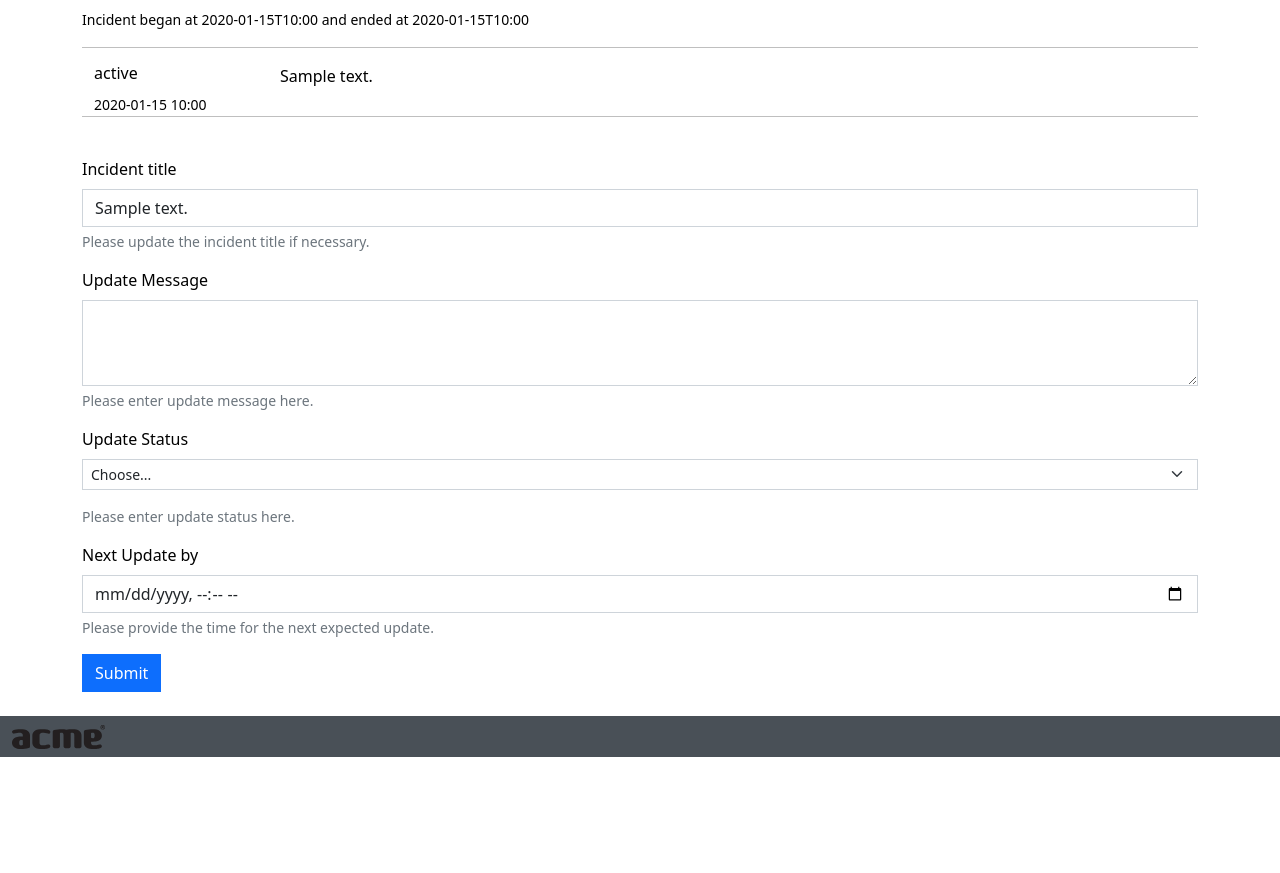
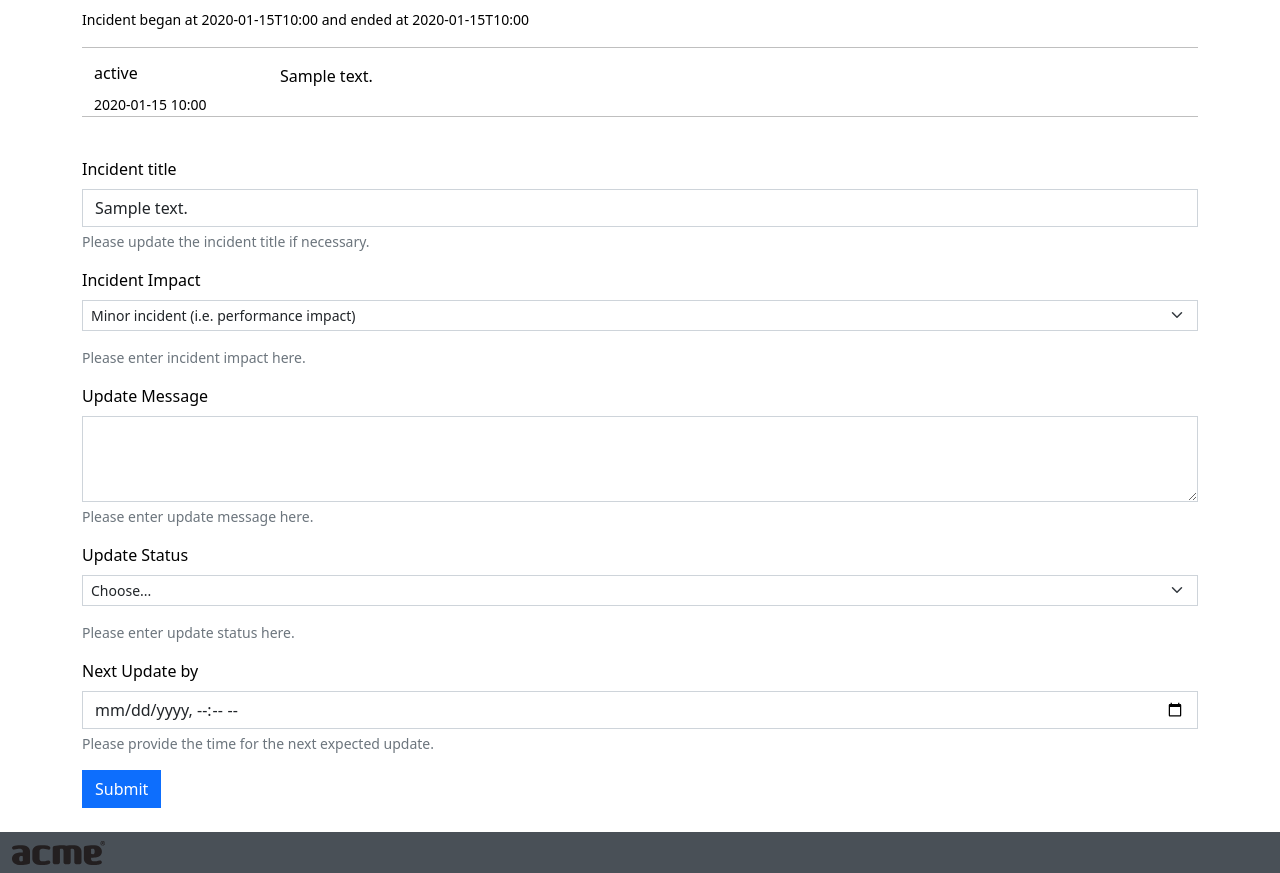
Before and after one commit to stackmon/status-dashboard, a Flask app: page /incidents/1 in a window 1280 px wide. Shown: the part 207-1080 px from the top of the page. Before the commit the page ends 964 px from the top, so only its background shows below. Run offline with Flask 3, Linux system fonts and the light colour scheme; the visitor is signed in with stand-in values (Sample User, id 1); tables that the repository leaves empty hold one stand-in row (values such as "Sample post"); parts of the project's set-up code (start-up, migrations or seed data) failed here and were passed over; some libraries are stand-ins or nearby versions.

Commit message:
Implement UI Incident Handling
- add possibility to manually split incidents
- separating 1 component: go to an active incident -> click on the component you wish to separate -> click on 'Separate into a new incident'
- separating multiple components: click on 'Open new incident' -> select the components you wish to separate (it is possible to also add components that do not have any active incidents) -> on submit, a new incident is created, selected components are automatically removed from the existing incident(s)
- each manual split automatically updates involved incidents with a message
- if all components are removed from an incident (only possible when separating multiple components), it will be automatically closed with an update message
- add possibility to change incident impact when updating an incident
- manually updating a system-created incident will mark it as a user incident; such incident can no longer be updated via API

```diff
--- a/app/models.py
+++ b/app/models.py
@@ -205,6 +205,12 @@ class Component(Base):
 
         return sla_dict
 
+    @staticmethod
+    def get_by_id(component_id):
+        return db.session.scalars(
+            select(Component).where(Component.id == component_id)
+        ).first()
+
 
 class ComponentAttribute(Base):
     """Component Attribute model"""
--- a/app/web/forms.py
+++ b/app/web/forms.py
@@ -36,6 +36,7 @@ class IncidentUpdateForm(FlaskForm):
             validators.Length(min=10, max=200),
         ],
     )
+    update_impact = SelectField("Incident Impact")
     update_status = SelectField("Update Status")
     next_update = DateTimeField("Next Update by", format='%Y-%m-%dT%H:%M')
     submit = SubmitField("Submit")
--- a/app/web/routes.py
+++ b/app/web/routes.py
@@ -46,6 +46,15 @@ def index():
     )
 
 
+def update_incident(incident_id, text, status="SYSTEM"):
+    update = IncidentStatus(
+        incident_id=incident_id,
+        text=text,
+        status=status,
+    )
+    db.session.add(update)
+
+
 @bp.route("/incidents", methods=["GET", "POST"])
 @authorization.auth_required
 def new_incident(current_user):
@@ -57,6 +66,8 @@ def new_incident(current_user):
         (v.value, v.string)
         for (_, v) in current_app.config["INCIDENT_IMPACTS"].items()
     ]
+
+    active_incidents = Incident.get_all_active()
 
     if form.validate_on_submit():
         selected_components = [
@@ -74,8 +85,32 @@ def new_incident(current_user):
             impact=form.incident_impact.data,
             start_date=form.incident_start.data,
             components=incident_components,
+            system=False,
         )
         db.session.add(new_incident)
+        db.session.commit()
+
+        messages_from = []
+
+        for inc in active_incidents:
+            messages_to = []
+            for comp in incident_components:
+                if comp in inc.components:
+                    messages_to.append(
+                        f"{comp} manually moved to {new_incident}"
+                    )
+                    messages_from.append(
+                        f"{comp} manually moved from {inc}"
+                    )
+                    if len(inc.components) > 1:
+                        inc.components.remove(comp)
+                    else:
+                        messages_to.append("Incident closed by system")
+                        inc.end_date = datetime.now()
+            if messages_to:
+                update_incident(inc.id, ', '.join(messages_to))
+        if messages_from:
+            update_incident(new_incident.id, ', '.join(messages_from))
         db.session.commit()
         return redirect("/")
     return render_template(
@@ -90,6 +125,10 @@ def incident(incident_id):
     form = None
     if "user" in session:
         form = IncidentUpdateForm(id)
+        form.update_impact.choices = [
+            (v.value, v.string)
+            for (_, v) in current_app.config["INCIDENT_IMPACTS"].items()
+        ]
         # Update_status will contain choices based on the incident_type
         form.update_status.choices = [
             (k, v)
@@ -103,21 +142,48 @@ def incident(incident_id):
 
         if form.validate_on_submit():
             new_status = form.update_status.data
-            update = IncidentStatus(
-                incident_id=incident_id,
-                text=form.update_text.data,
-                status=new_status,
-            )
-            db.session.add(update)
+            update_incident(incident_id, form.update_text.data, new_status)
             if new_status in ["completed", "resolved"]:
                 # Incident is completed
                 incident.end_date = datetime.now()
             incident.text = form.update_title.data
+            incident.impact = form.update_impact.data
+            incident.system = False
             db.session.commit()
 
     return render_template(
         "incident.html", title="Incident", incident=incident, form=form
     )
+
+
+@bp.route("/separate/<incident_id>/<component_id>")
+@authorization.auth_required
+def separate_incident(current_user, incident_id, component_id):
+    """Separate a component into a new incident"""
+    component = Component.get_by_id(component_id)
+    incident = Incident.get_by_id(incident_id)
+    incident.components.remove(component)
+
+    new_incident = Incident(
+        text=f"{incident.text} ({component.name})",
+        impact=incident.impact,
+        start_date=incident.start_date,
+        components=[component],
+        system=False,
+    )
+    db.session.add(new_incident)
+    db.session.commit()
+
+    update_incident(
+        incident.id,
+        f"{component} manually moved to {new_incident}"
+    )
+    update_incident(
+        new_incident.id,
+        f"{component} manually moved from {incident}"
+    )
+    db.session.commit()
+    return redirect("/")
 
 
 @bp.route("/history", methods=["GET"])
--- a/app/web/templates/incident.html
+++ b/app/web/templates/incident.html
@@ -3,19 +3,45 @@
 {% block content %}
 <div class="container">
 
-  <h4><i class="bi sd-{{ config['INCIDENT_IMPACTS'][incident.impact].key }}"></i> {{ incident.text }}</h4>
+  <h4><i class="bi sd-{{ config['INCIDENT_IMPACTS'][incident.impact].key }}"></i>
+    {{ incident.text }}</h4>
   <h6>Impact: {{ config['INCIDENT_IMPACTS'][incident.impact].string }}</h6>
+  {% set regions = incident.get_attributes_by_key('region') %}
   <h6>Affected Region(s): {{
-      incident.get_attributes_by_key('region')
+      regions
       | join(', ')
       }}</h6>
   <h6>Affected Service(s):
-      {% set comma = joiner(",") %}
-      {% for comp in incident.components %}
-      {% with attrs = comp.get_attributes_as_dict() %}
-        {{ comma() }} {{ comp.name }} ({{attrs['region']}})
-      {% endwith %}
-      {% endfor %}
+      {% set comma = joiner() %}
+      {% for comp in incident.components -%}
+      {% with attrs = comp.get_attributes_as_dict() -%}
+        {{- comma() }}
+      {% if 'user' in session
+        and not incident.end_date
+        and incident.components|length > 1 -%}
+          <a class="link-dark"
+            href="#"
+            id="dropdownMenuLink"
+            data-bs-toggle="dropdown">{{ comp.name }}
+              {%- if regions|length > 1 %}
+                ({{attrs['region']}})
+              {%- endif %}</a>
+
+          <div class="dropdown-menu" aria-labelledby="dropdownMenuLink">
+            <a class="dropdown-item"
+            href="{{ url_for('web.separate_incident',
+              incident_id=incident.id,
+              component_id=comp.id) }}">Separate into a new incident</a>
+          </div>
+
+      {% else -%}
+        {{ comp.name }}
+        {%- if regions|length > 1 %}
+          ({{attrs['region']}})
+        {%- endif %}
+      {%- endif %}
+      {%- endwith %}
+      {%- endfor %}
   </h6>
   <small>Incident began at {{ incident.start_date.strftime('%Y-%m-%dT%H:%M') }}
     {% if incident.end_date %}
@@ -64,8 +90,32 @@
           </ul>
         </div>
         {% endif %}
+      </div>
 
-      </div>
+    <div class="mb-3">
+      <label for="{{form.update_impact.id}}"
+        class="form-label">{{form.update_impact.label}}</label>
+      <select
+          class="form-select form-select-sm mb-3 {{ ' is-invalid' if
+                 form.update_impact.errors
+                        | length > 0 else '' }}"
+          aria-label=".form-select-sm"
+          id="{{form.update_impact.id}}"
+          name="{{form.update_impact.name}}">
+        <option>Choose...</option>
+        {% for (k, v) in form.update_impact.choices %}
+        <option
+        {% if (not form.update_impact.data and k == incident.impact) or
+        (form.update_impact.data and k|string in form.update_impact.data) %} selected
+        {% endif %}
+        value="{{k}}">{{v}}</option>
+        {% endfor %}
+      </select>
+      <div id="incidentImpactHelp" class="form-text">Please enter incident impact
+        here.</div>
+      <div class="invalid-feedback">{{form.update_impact.errors | join(', ')
+        }}</div>
+    </div>
 
       <div class="mb-3">
         <label for="{{form.update_text.id}}" class="form-label">{{form.update_text.label}}</label>
```
Also changed, not shown: app/web/templates/index.html (+11 -7 lines).
